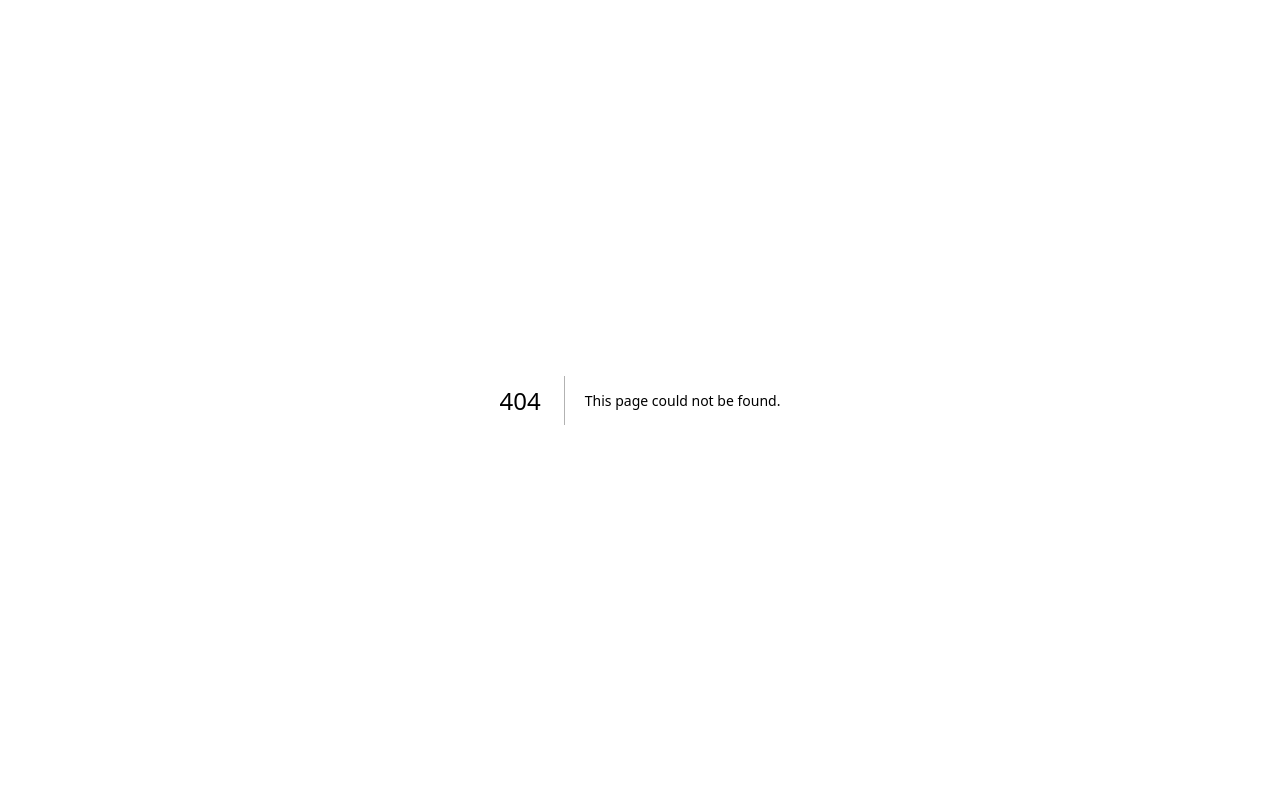
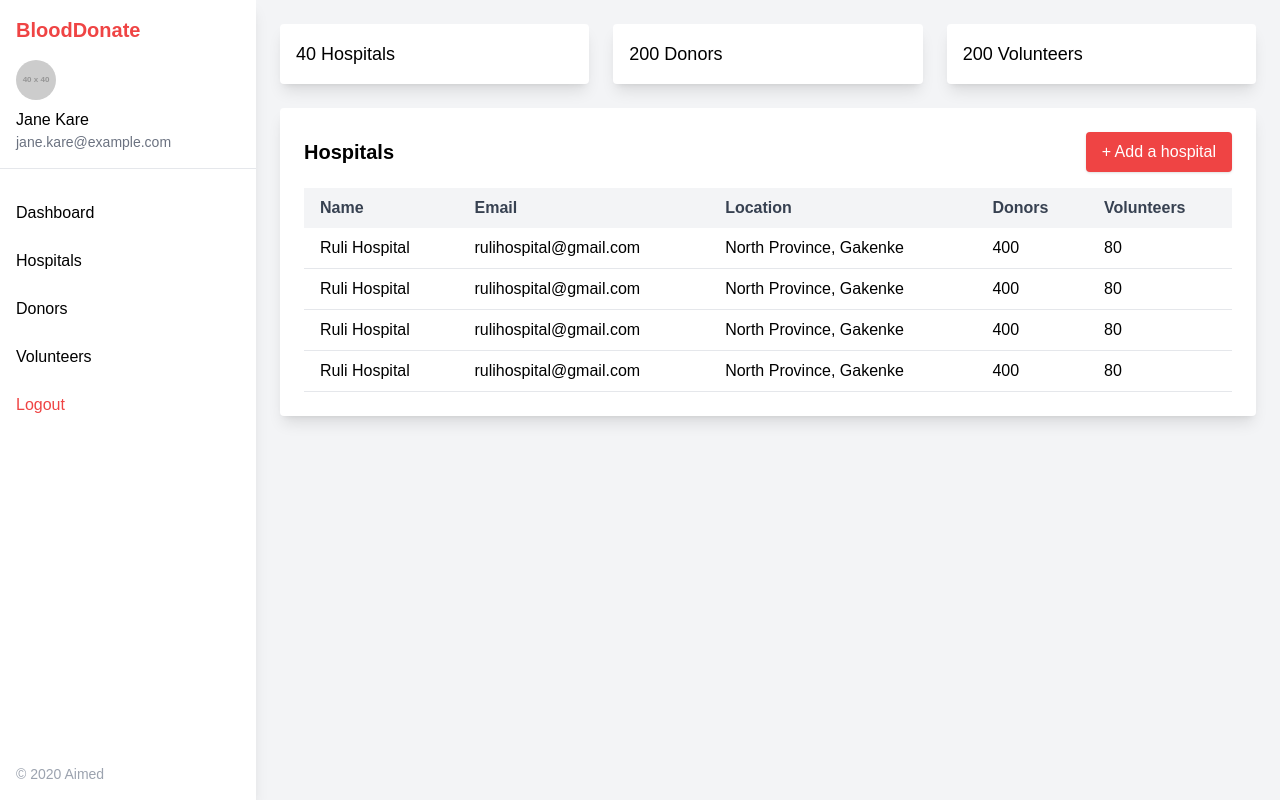
Before and after one commit to Irakoze-Hortance/blood-bank, a Next.js app: page /admin in a window 1280 px wide. Before the commit this address had no page. Built offline with nearby package versions, Linux system fonts and the light colour scheme.

Commit message:
feat: add admin pages

```diff
--- /dev/null
+++ b/src/app/admin/layout.tsx
@@ -0,0 +1,5 @@
+import React from "react";
+
+export default function layout({ children }: { children: React.ReactNode }) {
+  return <div>{children}</div>;
+}
--- /dev/null
+++ b/src/app/admin/page.tsx
@@ -0,0 +1,109 @@
+import React from "react";
+
+function Dashboard() {
+  return (
+    <div className="flex h-screen bg-gray-100">
+      {/* Sidebar */}
+      <aside className="w-64 bg-white shadow-lg">
+        <div className="p-4 border-b">
+          <h1 className="text-xl font-bold text-red-500">BloodDonate</h1>
+          <div className="mt-4">
+            <img
+              src="https://via.placeholder.com/40"
+              alt="User"
+              className="w-10 h-10 rounded-full"
+            />
+            <p className="mt-2 font-medium">Jane Kare</p>
+            <p className="text-gray-500 text-sm">jane.kare@example.com</p>
+          </div>
+        </div>
+        <nav className="mt-6">
+          <ul className="space-y-2">
+            <li className="flex items-center gap-2 p-2 hover:bg-gray-200 cursor-pointer">
+              <i className="fas fa-tachometer-alt text-red-500"></i>
+              <span>Dashboard</span>
+            </li>
+            <li className="flex items-center gap-2 p-2 hover:bg-gray-200 cursor-pointer">
+              <i className="fas fa-hospital text-red-500"></i>
+              <span>Hospitals</span>
+            </li>
+            <li className="flex items-center gap-2 p-2 hover:bg-gray-200 cursor-pointer">
+              <i className="fas fa-users text-red-500"></i>
+              <span>Donors</span>
+            </li>
+            <li className="flex items-center gap-2 p-2 hover:bg-gray-200 cursor-pointer">
+              <i className="fas fa-hands-helping text-red-500"></i>
+              <span>Volunteers</span>
+            </li>
+            <li className="flex items-center gap-2 p-2 hover:bg-gray-200 cursor-pointer text-red-500">
+              <i className="fas fa-sign-out-alt"></i>
+              <span>Logout</span>
+            </li>
+          </ul>
+        </nav>
+        <footer className="absolute bottom-4 left-4 text-gray-400 text-sm">
+          © 2020 Aimed
+        </footer>
+      </aside>
+
+      {/* Main Content */}
+      <main className="flex-1 p-6">
+        {/* Top Stats */}
+        <div className="grid grid-cols-3 gap-6 mb-6">
+          <div className="bg-white shadow-lg p-4 rounded flex items-center justify-between">
+            <div>
+              <p className="text-lg font-medium">40 Hospitals</p>
+            </div>
+            <i className="fas fa-hospital text-red-500 text-2xl"></i>
+          </div>
+          <div className="bg-white shadow-lg p-4 rounded flex items-center justify-between">
+            <div>
+              <p className="text-lg font-medium">200 Donors</p>
+            </div>
+            <i className="fas fa-users text-red-500 text-2xl"></i>
+          </div>
+          <div className="bg-white shadow-lg p-4 rounded flex items-center justify-between">
+            <div>
+              <p className="text-lg font-medium">200 Volunteers</p>
+            </div>
+            <i className="fas fa-hands-helping text-red-500 text-2xl"></i>
+          </div>
+        </div>
+
+        {/* Hospital Table */}
+        <div className="bg-white shadow-lg p-6 rounded">
+          <div className="flex items-center justify-between mb-4">
+            <h2 className="text-xl font-bold">Hospitals</h2>
+            <button className="bg-red-500 text-white px-4 py-2 rounded shadow hover:bg-red-600">
+              + Add a hospital
+            </button>
+          </div>
+          <table className="w-full text-left border-collapse">
+            <thead>
+              <tr className="bg-gray-100 text-gray-700">
+                <th className="py-2 px-4">Name</th>
+                <th className="py-2 px-4">Email</th>
+                <th className="py-2 px-4">Location</th>
+                <th className="py-2 px-4">Donors</th>
+                <th className="py-2 px-4">Volunteers</th>
+              </tr>
+            </thead>
+            <tbody>
+              {[1, 2, 3, 4].map((item) => (
+                <tr key={item} className="border-b">
+                  <td className="py-2 px-4">Ruli Hospital</td>
+                  <td className="py-2 px-4">rulihospital@gmail.com</td>
+                  <td className="py-2 px-4">North Province, Gakenke</td>
+                  <td className="py-2 px-4">400</td>
+                  <td className="py-2 px-4">80</td>
+                </tr>
+              ))}
+            </tbody>
+          </table>
+        </div>
+      </main>
+    </div>
+  );
+}
+
+export default Dashboard;
--- a/src/app/dashboard/hospital/page.tsx
+++ b/src/app/dashboard/hospital/page.tsx
@@ -1,45 +1,82 @@
-"use client"
-import React from 'react';
-import { icons } from 'lucide-react';
-const hospitalData = [
-  {
-    name: 'Kicucito hospital',
-    address: 'kikukiro, cyimana L23n',
-    email: 'kicuki@hospital.com',
-    logo: icons.BedDouble,
-  },
-  {
-    name: 'Braveheart Hospital',
-    address: '123 Main St, Anytown USA',
-    email: 'info@braveheart.com',
-    logo: icons.BedDouble,
-  },
-  {
-    name: 'Wellness Clinic',
-    address: '456 Oak Rd, Somewhere CA',
-    email: 'contact@wellnessclinic.org',
-    logo: icons.BedDouble,
-  },
-];
+import React from "react";
 
-const HospitalCard = () => {
+function Hospital() {
   return (
-    <div className="grid grid-cols-1 md:grid-cols-3 gap-6">
-      {hospitalData.map((hospital, index) => (
-        <div key={index} className="bg-white rounded-lg shadow-md overflow-hidden w-full">
-          <div className="flex items-center p-4">
-              <hospital.logo className="w-16 p-4 h-16 rounded-full bg-primary text-white flex-shrink-0 " />
-            <div className="ml-4 flex-1">
-              <h2 className="text-lg font-medium text-gray-900">{hospital.name}</h2>
-              <p className="text-gray-600 text-sm">{hospital.address}</p>
-              <p className="text-gray-600 text-sm">{hospital.email}</p>
+    <div className="bg-gray-100 mb-4">
+      {/* Featured Hospital Section */}
+      <div className="bg-white shadow-lg rounded-lg p-6 mb-8">
+        <div className="grid md:grid-cols-2 gap-4">
+          {/* Image Section */}
+          <img
+            src="https://via.placeholder.com/600x400" // Replace with the hospital image URL
+            alt="Ruhengeri hospital"
+            className="w-full h-64 object-cover rounded-lg"
+          />
+
+          {/* Hospital Details */}
+          <div className="flex flex-col justify-between">
+            <div>
+              <h1 className="text-2xl font-bold mb-2">Ruhengeri Hospital</h1>
+              <p className="text-gray-600 mb-4">
+                Ruhengeri is the closest hospital from your current location and
+                is prepared for your blood donation. Take this opportunity,
+                don't miss it!
+              </p>
+              <p className="text-gray-500">
+                <span className="font-medium">Location:</span> Kigeme hospital
+                center, at 2:00pm
+              </p>
+              <a href="#" className="text-blue-500 underline mt-2 inline-block">
+                View all the appointments you had with this hospital
+              </a>
+            </div>
+            {/* Date and Donate Button */}
+            <div className="flex items-center justify-between mt-4">
+              <p className="text-red-500 font-semibold">
+                <i className="far fa-calendar-alt"></i> January 21, 2022
+              </p>
+              <button className="bg-red-500 text-white px-4 py-2 rounded shadow hover:bg-red-600">
+                Donate
+              </button>
             </div>
           </div>
+        </div>
+      </div>
 
+      {/* Other Hospitals Section */}
+      <div>
+        <h2 className="text-xl font-bold mb-4">Other Hospitals</h2>
+        <div className="grid md:grid-cols-3 gap-4">
+          {/* Hospital Card */}
+          {[1, 2, 3].map((item) => (
+            <div
+              key={item}
+              className="bg-white shadow-lg rounded-lg overflow-hidden"
+            >
+              <img
+                src="https://via.placeholder.com/400x300" // Replace with other hospital image URLs
+                alt="Hospital"
+                className="w-full h-48 object-cover"
+              />
+              <div className="p-4">
+                <h3 className="text-lg font-bold mb-2">Ruhengeri Hospital</h3>
+                <p className="text-gray-600 mb-4">
+                  Ruhengeri is another hospital that you can donate to.
+                </p>
+                <p className="text-gray-500">
+                  <span className="font-medium">Location:</span> Kigeme hospital
+                  center, at 2:00pm
+                </p>
+                <button className="bg-red-500 text-white mt-4 px-4 py-2 rounded shadow hover:bg-red-600">
+                  Donate
+                </button>
+              </div>
+            </div>
+          ))}
         </div>
-      ))}
+      </div>
     </div>
   );
-};
+}
 
-export default HospitalCard;
+export default Hospital;
--- a/src/components/Sidebar/Topbar.tsx
+++ b/src/components/Sidebar/Topbar.tsx
@@ -1,11 +1,15 @@
 "use client";
 
+import { usePathname } from "next/navigation";
+
 export const Topbar = () => {
+  const pathname = usePathname();
+  const lastPart = pathname.split("/").pop();
   return (
     <div className="h-16 sticky top-5 bg-white p-4 rounded-lg shadow-sm border border-gray-100 flex justify-between items-center">
       <div>
         <h2 className="text-2xl font-semibold">Volunteer</h2>
-        <p>Dashboard</p>
+        <p className="capitalize">{lastPart}</p>
       </div>
       <div className="flex gap-3">
         <div className="text-right">
```
